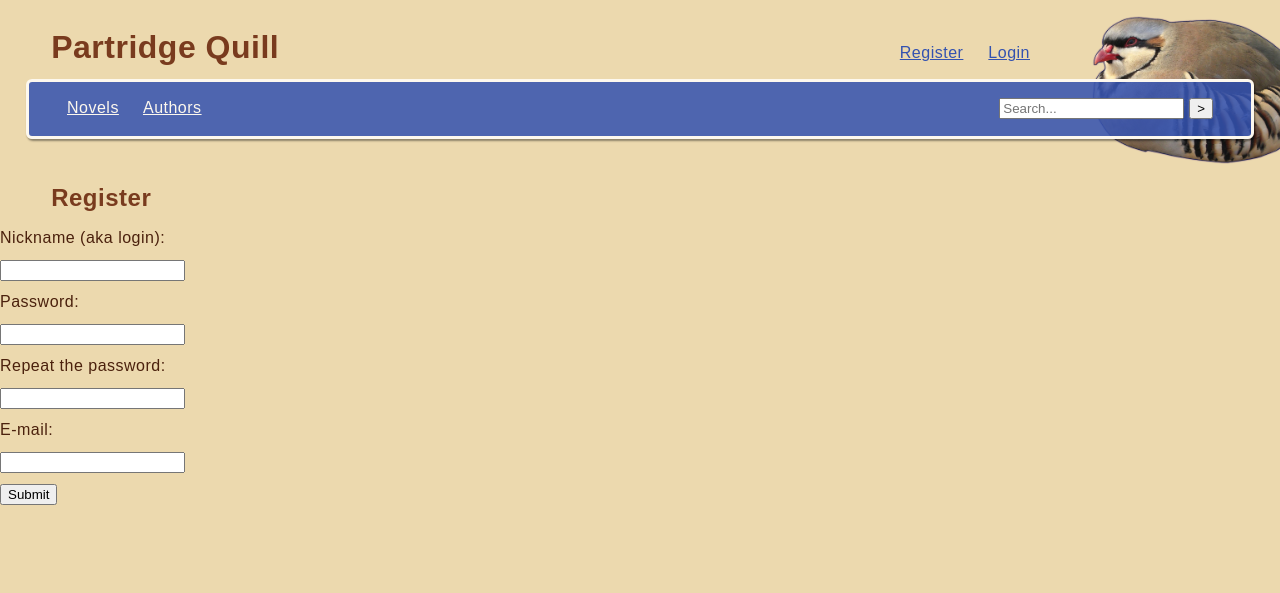
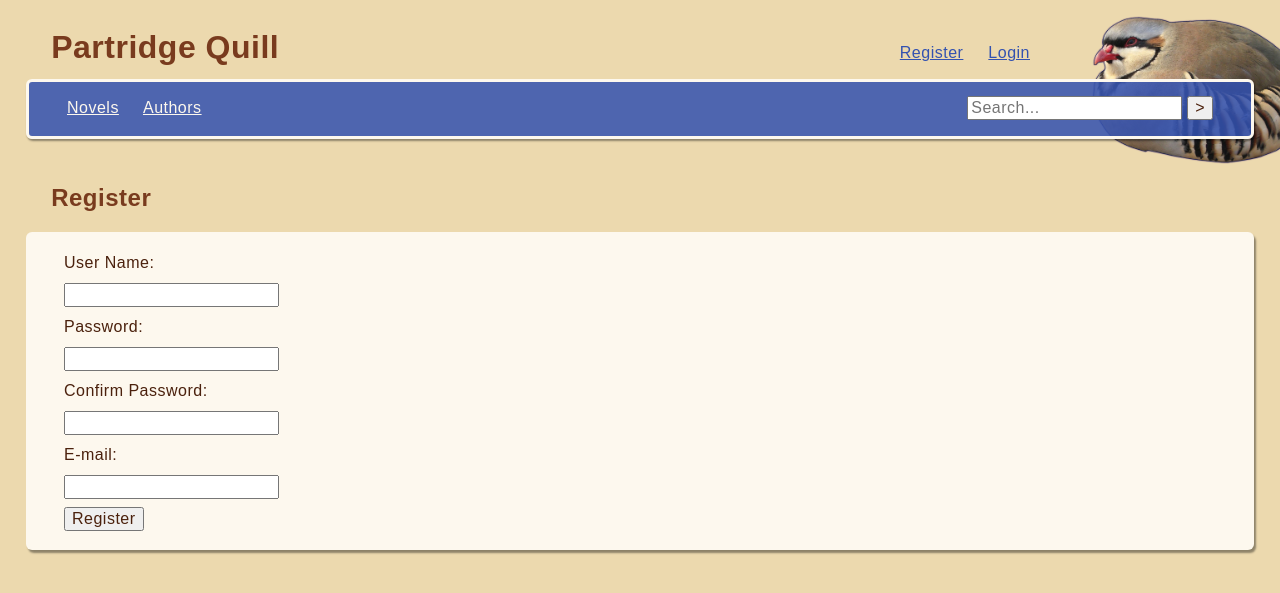
Before and after one commit to wobuchiroubao/novel_website, a Flask app: page /register in a window 1280 px wide. Shown: the top 593 px of the page. Run offline with Flask 3, Linux system fonts and the light colour scheme; some libraries are stand-ins or nearby versions.

Commit message:
Styled things up a bit

```diff
--- a/static/style.css
+++ b/static/style.css
@@ -16,13 +16,16 @@
 html, body, h1, h2, h3, h4, p {
   margin: 0;
   padding: 0;
+  line-height: 2;
+}
+
+html, body, h1, h2, h3, h4, p, button, input, select {
   color: var(--dark-brown);
   font-size: 100%;
   font-weight: normal;
   font-family: sans-serif;
   font-style: normal;
   text-align: left;
-  line-height: 2;
   letter-spacing: 0.5px;
 }
 
@@ -30,8 +33,13 @@ h1, h2, h3, h4, a {
   white-space: nowrap;
 }
 
-input {
-  color: var(--dark-brown);
+input, select {
+  color: var(--blue);
+}
+
+ul, ol {
+  margin: 0;
+  padding: 0;
 }
 
 .background {
@@ -96,15 +104,10 @@ a:hover, input:hover {
   color: var(--red);
 }
 
-.list {
-  margin: 0 auto;
-  padding-left: 0;
+.content-box {
+  margin: 10px auto 20px;
+  padding: 15px 3vw;
   width: 96vw;
-}
-
-.list-entry {
-  margin: 10px 0 20px;
-  padding: 10px 3vw;
   background-color: var(--powder-white);
   border-radius: 6px;
   box-shadow: 2px 3px 2px var(--shadow);
--- a/templates/login.html
+++ b/templates/login.html
@@ -11,12 +11,12 @@
 {% endblock %}
 
 {% block body %}
-  <form method="POST" id="login_form" onsubmit='handle_register_login(event, {{ url_for('login') | tojson }}, "login_form", "error")'>
-    <label for="login">Login:</label><br>
+  <form class="content-box" method="POST" id="login_form" onsubmit='handle_register_login(event, {{ url_for('login') | tojson }}, "login_form", "error")'>
+    <label for="login">User Name:</label><br>
     <input type="text" id="login" name="login" required><br>
     <label for="passwd">Password:</label><br>
     <input type="text" id="passwd" name="password" required><br>
     <div id="error" style="background-color:tomato;" style.display="none" ></div>
-    <button class="button" type="submit">Submit</button><br>
+    <button class="button" type="submit">Log In</button><br>
   </form>
 {% endblock %}
--- a/templates/novel.html
+++ b/templates/novel.html
@@ -7,6 +7,7 @@
 {% endblock %}
 
 {% block body %}
+  <div class="content-box" >
     <div>Rating: {{ novel['rating'] }}</div>
     <div>Votes: {{ novel['votes'] }}</div>
     {% for rec in genres %}
@@ -15,4 +16,5 @@
     <div>Author: {{ novel['author'] }}</div><br>
     <div>Description:</div>
     <div>{{ novel['description'] }}</div>
+  </div>
 {% endblock %}
--- a/templates/novels_list.html
+++ b/templates/novels_list.html
@@ -7,9 +7,9 @@
 {% endblock %}
 
 {% block body %}
-  <ul class="list">
+  <ul>
     {% for row in data %}
-    <li class="list-entry">
+    <li class="content-box">
       <a href={{ url_for('novel', novel_id=row[0]['id']) }}>{{ row[0]['name'] }}</a>
       <p>Author: {{ row[0]['author'] }}</p>
       <span>Genres: </span>
--- a/templates/post_novel.html
+++ b/templates/post_novel.html
@@ -7,7 +7,7 @@
 {% endblock %}
 
 {% block body %}
-  <form method="POST">
+  <form class="content-box" method="POST">
     <label for="name">Name:</label><br>
     <input type="text" id="name" name="name" required><br>
     <label for="descr">Description:</label><br>
--- a/templates/register.html
+++ b/templates/register.html
@@ -3,7 +3,7 @@
 {% block subheader %}
   {% block title %}
     {% if 'user_id' in session and session.get('user_rights') == 'admin_' %}
-      Register new administrator
+      Register Administrator
     {% else %}
       Register
     {% endif %}
@@ -15,16 +15,16 @@
 {% endblock %}
 
 {% block body %}
-  <form method="POST" id="reg_form" onsubmit='handle_register_login(event, {{ url_for('register') | tojson }}, "reg_form", "error")'>
-    <label for="nickname">Nickname (aka login):</label><br>
+  <form class="content-box" method="POST" id="reg_form" onsubmit='handle_register_login(event, {{ url_for('register') | tojson }}, "reg_form", "error")'>
+    <label for="nickname">User Name:</label><br>
     <input type="text" id="nickname" name="nickname" required><br>
     <label for="passwd">Password:</label><br>
     <input type="text" id="passwd" name="password" required><br>
-    <label for="passwd_rep">Repeat the password:</label><br>
+    <label for="passwd_rep">Confirm Password:</label><br>
     <input type="text" id="passwd_rep" name="password_rep" required><br>
     <label for="e_mail">E-mail:</label><br>
     <input type="text" id="e_mail" name="e_mail" required><br>
     <div id="error" style="background-color:tomato;" style.display="none" ></div>
-    <button class="button" type="submit">Submit</button><br>
+    <button class="button" type="submit">Register</button><br>
   </form>
 {% endblock %}
--- a/templates/search_novel.html
+++ b/templates/search_novel.html
@@ -7,7 +7,7 @@
 {% endblock %}
 
 {% block body %}
-  <form action={{ url_for('novels_list') }} method="POST">
+  <form class="content-box" action={{ url_for('novels_list') }} method="POST">
     <label for="chapters_min_max">Chapters[</label>
     <select id="chapters_min_max" name="chapters_min_max">
       <option value="min">min</option>
```
Also changed, not shown: templates/account_settings.html (+11 -16 lines), templates/administration_settings.html (+8 -6 lines). Lines whose indentation alone changed are shown as unchanged.
